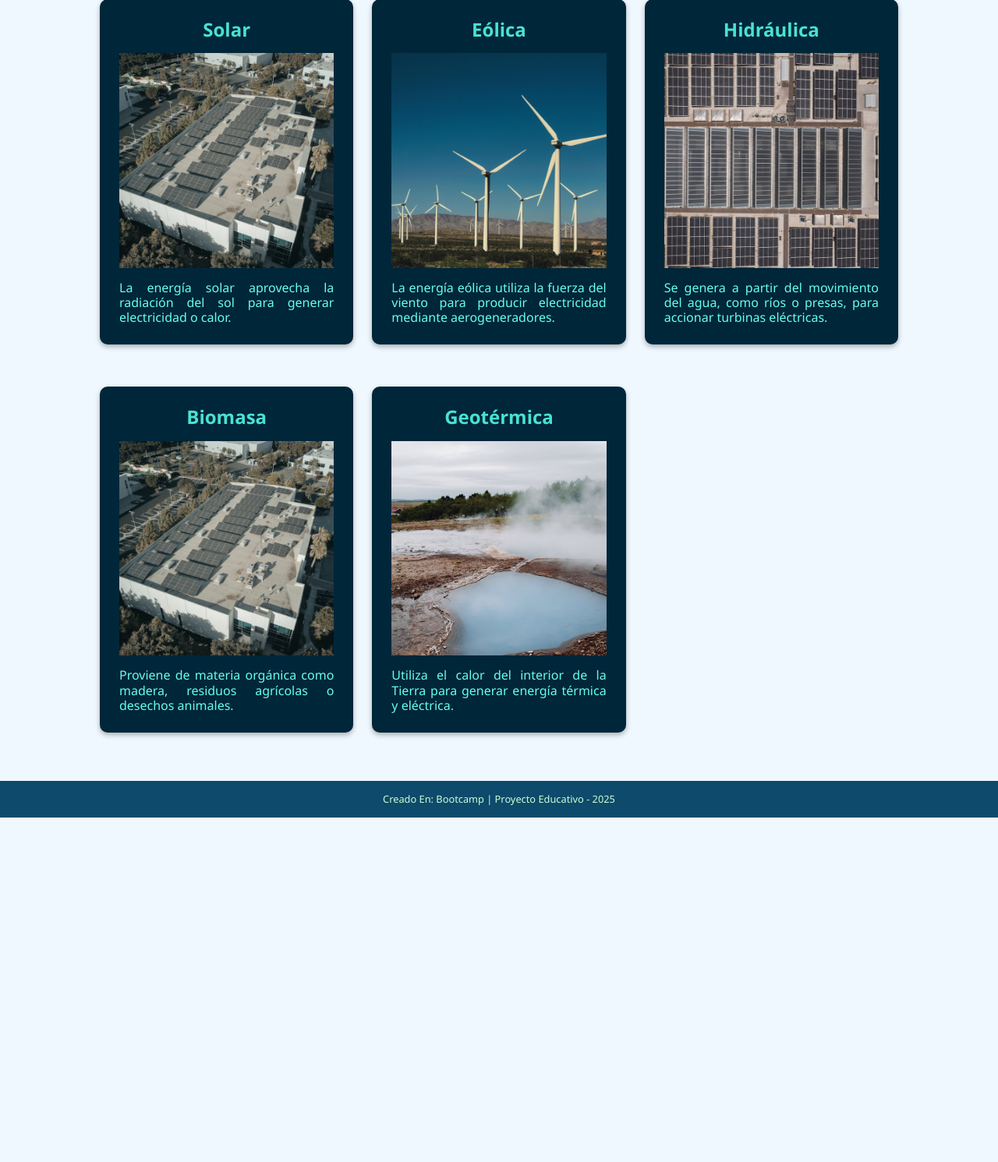
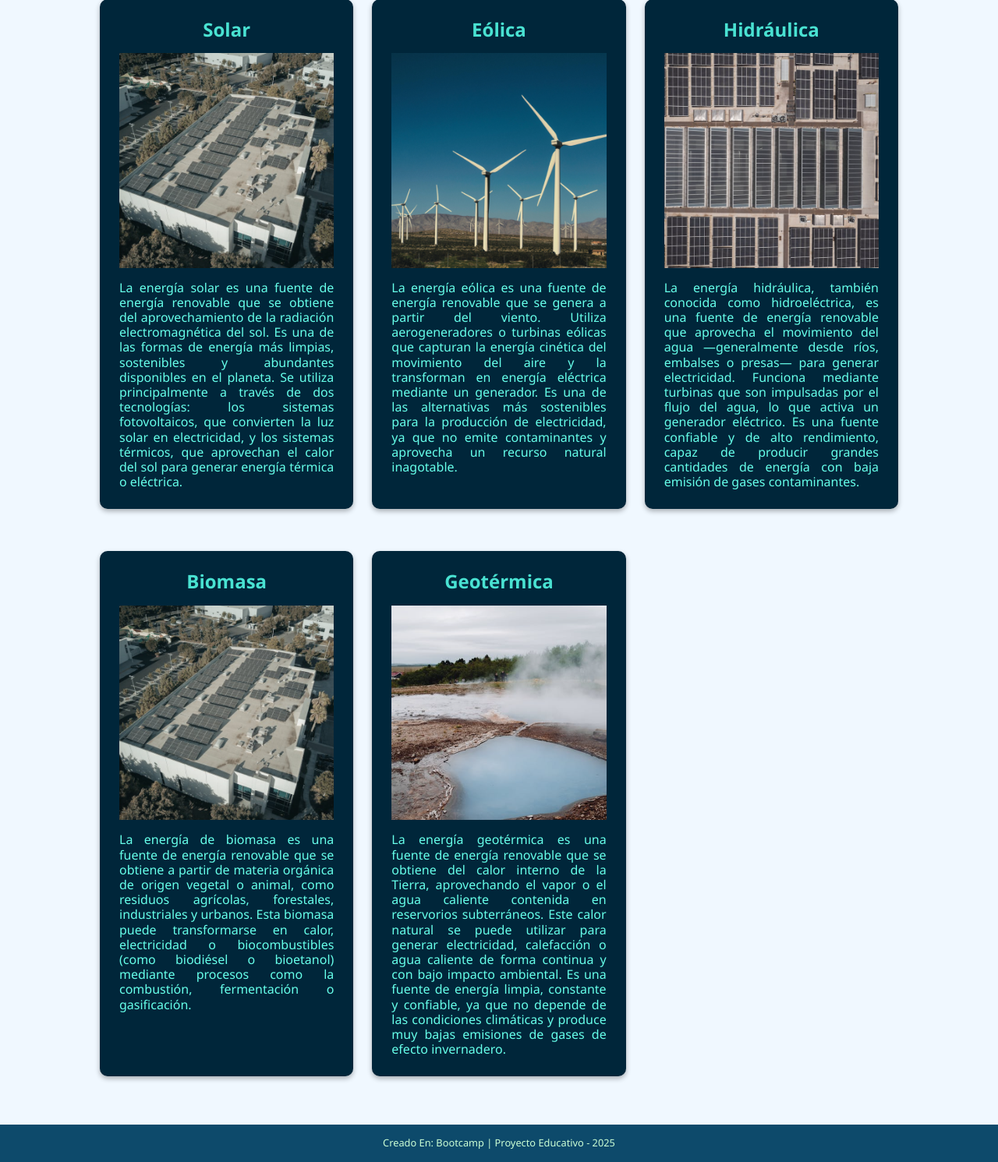
Before and after one commit to rramirea04/Proyecto-Energia-Solar, a Flask app: page /tipos in a window 1280 px wide. Shown: the part 147-1638 px from the top of the page at 78% size. Before the commit the page ends 1196 px from the top, so only its background shows below. Run offline with Flask 3, Linux system fonts and the light colour scheme.

Commit message:
cambios que pidio sara

```diff
--- a/templates/calculadora.html
+++ b/templates/calculadora.html
@@ -98,7 +98,7 @@
           <div class="result-card">
             <p><strong>Ahorro Energético Estimado:</strong> <span id="ahorro-kwh"></span> kWh</p>
             <p><strong>Reducción en Emisiones de CO<sub>2</sub>:</strong> <span id="ahorro-co2"></span> kg</p>
-            <p><strong>Ahorro Económico Estimado:</strong> <span id="ahorro-cop"></span> COP</p>
+            <p><strong>Ahorro Económico Estimado (En pesos colombianos):</strong> <span id="ahorro-cop"></span></p>
           </div>
         </section>
       </div>
--- a/templates/tipos.html
+++ b/templates/tipos.html
@@ -42,21 +42,21 @@
       <section class="card" onclick="openModal('modal-solar')">
         <h2>Solar</h2>
         <img src="{{ url_for('static', filename='img/solar_urbano1.png') }}" alt="Energía Solar">
-        <p>La energía solar aprovecha la radiación del sol para generar electricidad o calor.</p>
+        <p>La energía solar es una fuente de energía renovable que se obtiene del aprovechamiento de la radiación electromagnética del sol. Es una de las formas de energía más limpias, sostenibles y abundantes disponibles en el planeta. Se utiliza principalmente a través de dos tecnologías: los sistemas fotovoltaicos, que convierten la luz solar en electricidad, y los sistemas térmicos, que aprovechan el calor del sol para generar energía térmica o eléctrica.</p>
       </section>
 
       <!-- Eólica -->
       <section class="card" onclick="openModal('modal-eolica')">
         <h2>Eólica</h2>
         <img src="{{ url_for('static', filename='img/parque_eolico.png') }}" alt="Energía Eólica">
-        <p>La energía eólica utiliza la fuerza del viento para producir electricidad mediante aerogeneradores.</p>
+        <p>La energía eólica es una fuente de energía renovable que se genera a partir del viento. Utiliza aerogeneradores o turbinas eólicas que capturan la energía cinética del movimiento del aire y la transforman en energía eléctrica mediante un generador. Es una de las alternativas más sostenibles para la producción de electricidad, ya que no emite contaminantes y aprovecha un recurso natural inagotable.</p>
       </section>
 
       <!-- Hidráulica -->
       <section class="card" onclick="openModal('modal-hidraulica')">
         <h2>Hidráulica</h2>
         <img src="{{ url_for('static', filename='img/solar_urbano2.png') }}" alt="Energía Hidráulica">
-        <p>Se genera a partir del movimiento del agua, como ríos o presas, para accionar turbinas eléctricas.</p>
+        <p>La energía hidráulica, también conocida como hidroeléctrica, es una fuente de energía renovable que aprovecha el movimiento del agua —generalmente desde ríos, embalses o presas— para generar electricidad. Funciona mediante turbinas que son impulsadas por el flujo del agua, lo que activa un generador eléctrico. Es una fuente confiable y de alto rendimiento, capaz de producir grandes cantidades de energía con baja emisión de gases contaminantes.</p>
       </section>
 
       <!-- Biomasa -->
@@ -64,14 +64,14 @@
         <h2>Biomasa</h2>
         <!-- ⚠️ Imagen repetida: podrías usar otra más representativa -->
         <img src="{{ url_for('static', filename='img/solar_urbano1.png') }}" alt="Energía de Biomasa">
-        <p>Proviene de materia orgánica como madera, residuos agrícolas o desechos animales.</p>
+        <p>La energía de biomasa es una fuente de energía renovable que se obtiene a partir de materia orgánica de origen vegetal o animal, como residuos agrícolas, forestales, industriales y urbanos. Esta biomasa puede transformarse en calor, electricidad o biocombustibles (como biodiésel o bioetanol) mediante procesos como la combustión, fermentación o gasificación.</p>
       </section>
 
       <!-- Geotérmica -->
       <section class="card" onclick="openModal('modal-geotermica')">
         <h2>Geotérmica</h2>
         <img src="{{ url_for('static', filename='img/geotermia.png') }}" alt="Energía Geotérmica">
-        <p>Utiliza el calor del interior de la Tierra para generar energía térmica y eléctrica.</p>
+        <p>La energía geotérmica es una fuente de energía renovable que se obtiene del calor interno de la Tierra, aprovechando el vapor o el agua caliente contenida en reservorios subterráneos. Este calor natural se puede utilizar para generar electricidad, calefacción o agua caliente de forma continua y con bajo impacto ambiental. Es una fuente de energía limpia, constante y confiable, ya que no depende de las condiciones climáticas y produce muy bajas emisiones de gases de efecto invernadero.</p>
       </section>
     </main>
   </div>
```
